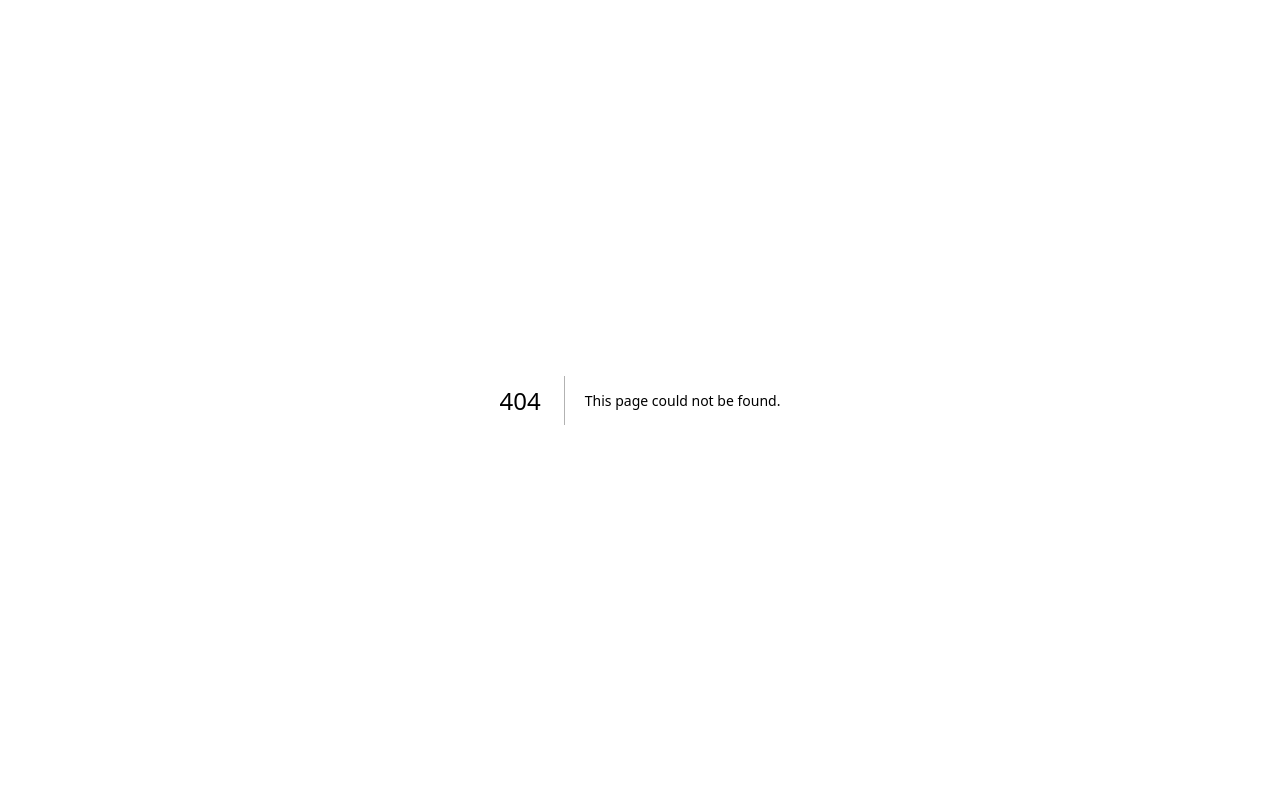
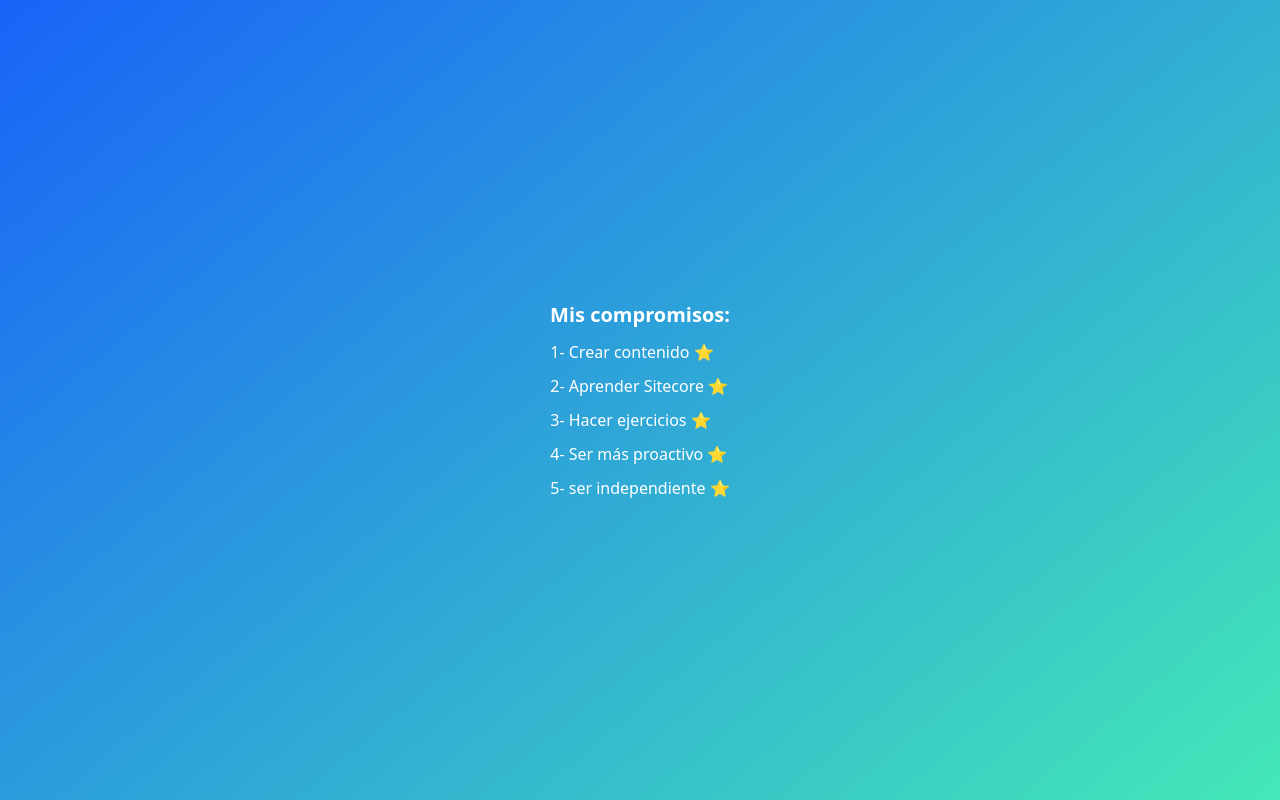
Before and after one commit to Benjaminmq2013/app-center, a Next.js app: page /stats in a window 1280 px wide. Before the commit this address had no page. Built offline with nearby package versions, Linux system fonts and the light colour scheme.

Commit message:
Feat: Building stats page, Html structure and CSS

```diff
--- /dev/null
+++ b/src/pages/stats.tsx
@@ -0,0 +1,20 @@
+import React from 'react'
+
+const Stats = () => {
+  return (
+    <div className="stats-list-container">
+        <h1 className="stats-list-title" >Mis compromisos:</h1>
+        <ol className="stats-list" >
+            <li>1- Crear contenido <span>⭐</span> </li>
+            <li>2- Aprender Sitecore <span>⭐</span> </li>
+            <li>3- Hacer ejercicios <span>⭐</span> </li>
+            <li>4- Ser más proactivo <span>⭐</span> </li>
+            <li>5- ser independiente <span>⭐</span> </li>
+        </ol>
+
+    </div>
+
+  )
+}
+
+export default Stats
--- a/src/styles/globals.scss
+++ b/src/styles/globals.scss
@@ -68,3 +68,4 @@ main {
 
 @import "./chat.scss";
 @import "./tic-tac-toe.scss";
+@import "./stats.scss";
--- /dev/null
+++ b/src/styles/stats.scss
@@ -0,0 +1,25 @@
+
+
+.stats-list-container {
+    display: flex;
+    justify-content: center;
+    align-items: center;
+    min-height: 100vh;
+    flex-direction: column;
+
+    background: rgb(25,99,248);
+    background: linear-gradient(140deg, rgba(25,99,248,1) 0%, rgba(68,232,183,1) 100%);
+    color: white;
+    background-repeat: no-repeat;
+}
+
+.stats-list-title {
+    font-weight: 700;
+    font-size: 20px;
+}
+
+.stats-list {
+    li {
+        margin-top: 10px;
+    }
+}
```
